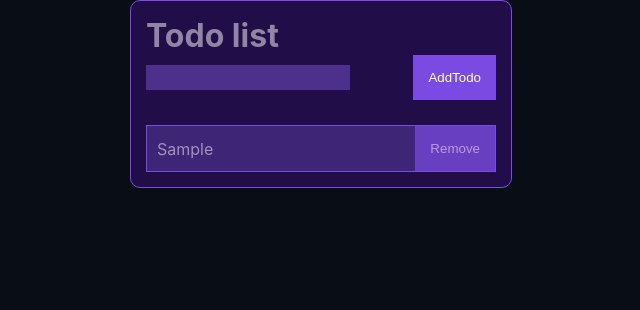
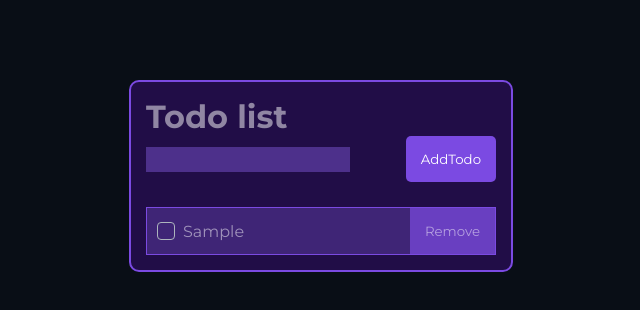
Before and after one commit to MishynMykhailo/ts-todo-list, a React (Create React App) app: page / in a window 1280 px wide. Both pictures are taken after typing "Sample" into the empty fields and a click on the button "AddTodo". Shown: the top 310 px of the page, without its empty margins (319-959 px from the left). Built offline with nearby package versions, Linux system fonts and the light colour scheme.

Commit message:
completed project for TypeScript

```diff
--- a/public/index.html
+++ b/public/index.html
@@ -15,6 +15,14 @@
       user's mobile device or desktop. See https://developers.google.com/web/fundamentals/web-app-manifest/
     -->
     <link rel="manifest" href="%PUBLIC_URL%/manifest.json" />
+    <link rel="preconnect" href="https://fonts.googleapis.com" />
+    <link rel="preconnect" href="https://fonts.gstatic.com" crossorigin />
+    <link rel="preconnect" href="https://fonts.googleapis.com" />
+    <link rel="preconnect" href="https://fonts.gstatic.com" crossorigin />
+    <link
+      href="https://fonts.googleapis.com/css2?family=Montserrat:wght@100;200;300;400;500;600;700;800;900&display=swap"
+      rel="stylesheet"
+    />
     <!--
       Notice the use of %PUBLIC_URL% in the tags above.
       It will be replaced with the URL of the `public` folder during the build.
@@ -24,7 +32,7 @@
       work correctly both with client-side routing and a non-root public URL.
       Learn how to configure a non-root public URL by running `npm run build`.
     -->
-    <title>React App</title>
+    <title>Todo list for TypeScript</title>
   </head>
   <body>
     <noscript>You need to enable JavaScript to run this app.</noscript>
--- a/src/components/AddTodo/AddTodo.module.css
+++ b/src/components/AddTodo/AddTodo.module.css
@@ -26,8 +26,9 @@
   padding: 15px;
   background-color: var(--transparent-color);
   border: none;
+  border-radius: 5px;
   cursor: pointer;
-  transition: all 250ms var(--main-transition);
+  transition: var(--main-transition);
 }
 .button:hover,
 .button:focus {
--- a/src/components/App/App.module.css
+++ b/src/components/App/App.module.css
@@ -2,12 +2,13 @@
   color: var(--text-color);
 }
 .div {
+  margin-top: 80px;
   display: flex;
   flex-direction: column;
   margin-right: auto;
   margin-left: auto;
   max-width: 350px;
-  border: 1px solid var(--primary-bg-color);
+  border: 2px solid var(--primary-bg-color);
   border-radius: 10px;
   padding: 15px;
   background-color: rgb(33, 13, 71);
--- a/src/components/App/App.tsx
+++ b/src/components/App/App.tsx
@@ -30,6 +30,39 @@ const App: React.FC = () => {
       return result;
     });
   }
+  // function changeStatusHandler(id: string) {
+  //   console.log("hi");
+  //   console.log(id);
+  //   // setTodos((prevTodos) => {
+  //   //   const result = prevTodos.filter((item) => {
+  //   //     return item.id === id;
+  //   //   });
+  //   //   localStorage.setItem("todos", JSON.stringify(result));
+  //   //   return result;
+  //   // });
+  //   setTodos((prevTodos) => {
+  //     return prevTodos.map((todo) => {
+  //       if (todo.id === id) {
+  //         return [...prevTodos];
+  //       }
+  //     });
+  //   });
+  // }
+
+  function changeStatusHandler(idTodo: string): void {
+    setTodos((prevTodos) => {
+      const result = prevTodos.map((todo) => {
+        const { id, status, title } = todo;
+        if (id !== idTodo) {
+          return todo;
+        }
+        return { id, title, status: !status };
+      });
+      console.log(result);
+      localStorage.setItem("todos", JSON.stringify(result));
+      return result;
+    });
+  }
   //  delete todo
   function todoRemoveHandler(id: string): void {
     setTodos((prevTodos) => {
@@ -44,7 +77,11 @@ const App: React.FC = () => {
     <div className={s.div}>
       <h1 className={s.h1}>Todo list</h1>
       <AddTodo onAddTodo={todoAddHandler} />
-      <TodoList onRemoveTodo={todoRemoveHandler} todos={todos} />
+      <TodoList
+        onRemoveTodo={todoRemoveHandler}
+        todos={todos}
+        changeStatusHandler={changeStatusHandler}
+      />
     </div>
   );
 };
--- a/src/components/TodoList/TodoList.module.css
+++ b/src/components/TodoList/TodoList.module.css
@@ -3,15 +3,18 @@
 }
 .li {
   display: flex;
-  align-items: center;
+
   justify-content: space-between;
   white-space: normal;
-  border: 1px solid var(--primary-bg-color);
+  border: 0.5px solid var(--primary-bg-color);
   background-color: rgba(77, 48, 139, 0.692);
+  transition: var(--main-transition);
 }
+
 .li:hover,
 .li:focus {
   transform: scale(1.05);
+  color: white;
 }
 .li:hover .p,
 .li:focus .p {
@@ -22,13 +25,58 @@
 .li:not(:last-child) {
   margin-bottom: 15px;
 }
-.p {
+.label {
   width: 150px;
   hyphens: manual;
   padding: 10px;
   text-overflow: ellipsis;
   overflow: hidden;
 }
+.label,
+.button {
+  animation-duration: 0.8s;
+  animation-name: added;
+}
+@keyframes added {
+  to {
+    opacity: 1;
+  }
+
+  from {
+    opacity: 0;
+  }
+}
+
+.checkbox {
+  position: absolute;
+  z-index: -1;
+  opacity: 0;
+}
+.checkbox + label {
+  display: inline-flex;
+  align-items: center;
+  user-select: none;
+}
+
+.checkbox + label::before {
+  content: "";
+  display: inline-block;
+  width: 1em;
+  height: 1em;
+  flex-shrink: 0;
+  flex-grow: 0;
+  border: 1px solid #adb5bd;
+  border-radius: 0.25em;
+  margin-right: 0.5em;
+  background-repeat: no-repeat;
+  background-position: center center;
+  background-size: 50% 50%;
+}
+.checkbox:checked + label::before {
+  border-color: var(--transparent-color);
+  background-color: var(--primary-bg-color);
+}
+
 .button {
   color: var(--text-color);
   display: flex;
@@ -38,7 +86,7 @@
   background-color: var(--transparent-color);
   border: none;
   cursor: pointer;
-  transition: all 250ms var(--main-transition);
+  transition: var(--main-transition);
 }
 .button:hover,
 .button:focus {
--- a/src/components/TodoList/TodoList.tsx
+++ b/src/components/TodoList/TodoList.tsx
@@ -1,18 +1,37 @@
 import React from "react";
 import { IItem } from "../../types/todo";
 import s from "./TodoList.module.css";
+
 interface IProps {
   todos: IItem[];
   onRemoveTodo: (id: string) => void;
+  changeStatusHandler: (idTodo: string) => void;
 }
+
 const TodoList: React.FC<IProps> = (props) => {
   return (
     <ul className={s.ul}>
-      {props.todos.map(({ id, title }) => {
+      {props.todos.map(({ id, title, status }) => {
         return (
-          <>
           <li key={id} className={s.li}>
-              <p className={s.p}>{title}</p>
+            <input
+              type="checkbox"
+              className={s.checkbox}
+              checked={status}
+              id={id}
+              onChange={() => props.changeStatusHandler(id)}
+            />
+            <label
+              htmlFor={id}
+              className={s.label}
+              style={
+                status
+                  ? { textDecoration: "line-through" }
+                  : { textDecoration: "none" }
+              }
+            >
+              {title}
+            </label>
             <button
               onClick={props.onRemoveTodo.bind(this, id)}
               className={s.button}
@@ -20,7 +39,6 @@ const TodoList: React.FC<IProps> = (props) => {
               Remove
             </button>
           </li>
-          </>
         );
       })}
     </ul>
--- a/src/index.css
+++ b/src/index.css
@@ -7,17 +7,13 @@
   --primary-bg-color: rgb(123, 74, 226);
   --transparent-color: rgba(123, 74, 226, 0.7);
   /* -------------------------FONTS----------------------------------- */
-  --main-font: "Roboto", sans-serif;
-  --secondary-font: "Raleway", sans-serif;
   /* ------- Transition -----*/
-  --main-transition: cubic-bezier(0.4, 0, 0.2, 1);
+  --main-transition: all 250ms cubic-bezier(0.4, 0, 0.2, 1);
 }
 body {
   margin: 0;
   background-color: var(--main-bg-color);
-  font-family: -apple-system, BlinkMacSystemFont, "Segoe UI", "Roboto", "Oxygen",
-    "Ubuntu", "Cantarell", "Fira Sans", "Droid Sans", "Helvetica Neue",
-    sans-serif;
+  font-family: "Montserrat", sans-serif;
   -webkit-font-smoothing: antialiased;
   -moz-osx-font-smoothing: grayscale;
 }
@@ -44,6 +40,7 @@ ul {
 
 button {
   cursor: pointer;
+  font-family: inherit;
 }
 
 img {
```
Also changed, not shown: tsconfig.json (+4 -8 lines). Lines whose indentation alone changed are shown as unchanged.
